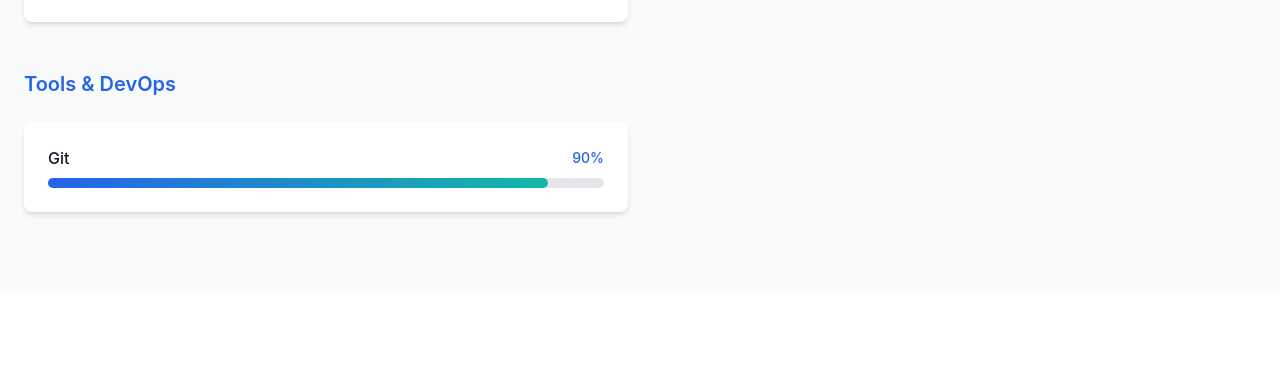
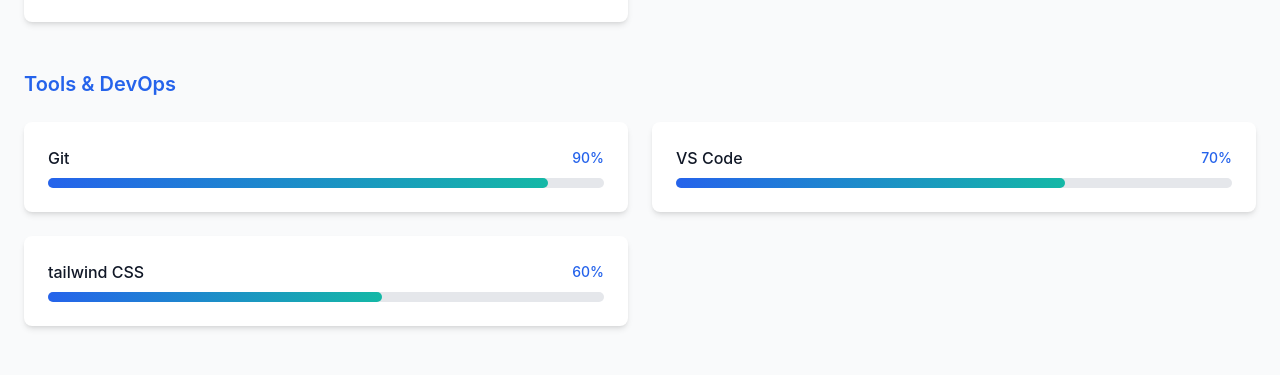
Before and after one commit to veluvarthi-sravya/veluvarthi-sravya, a React (Vite) app: page / in a window 1280 px wide. Shown: the part 1622-1997 px from the top of the page. Built offline with nearby package versions, Linux system fonts and the light colour scheme.

Commit message:
updated the resume and skills

```diff
--- a/src/components/Hero.tsx
+++ b/src/components/Hero.tsx
@@ -39,7 +39,7 @@ const Hero: React.FC = () => {
                 Contact Me
               </a>
               <a
-                href="https://drive.google.com/drive/folders/1pCLi9Bw3QzESfvLvGASB7reMjvoktXhw?usp=drive_link"
+                href="https://drive.google.com/file/d/1CXWvwbDy0mmeH90HIA-oqMzcMAQNT3AD/view?usp=drive_link"
                 className="px-6 py-3 flex items-center gap-2 border border-gray-300 dark:border-gray-700 hover:border-blue-400 dark:hover:border-blue-500 rounded-lg font-medium transition-colors hover:bg-gray-100 dark:hover:bg-gray-800"
               >
                 <Download size={18} />
--- a/src/components/Skills.tsx
+++ b/src/components/Skills.tsx
@@ -26,6 +26,8 @@ const Skills: React.FC = () => {
 
     // Tools & Others
     { name: 'Git', level: 90, category: 'tools' },
+    { name: 'VS Code', level: 70, category: 'tools' },
+    { name: 'tailwind CSS', level: 60, category: 'tools' },
   ];
 
   const categories = [
```
